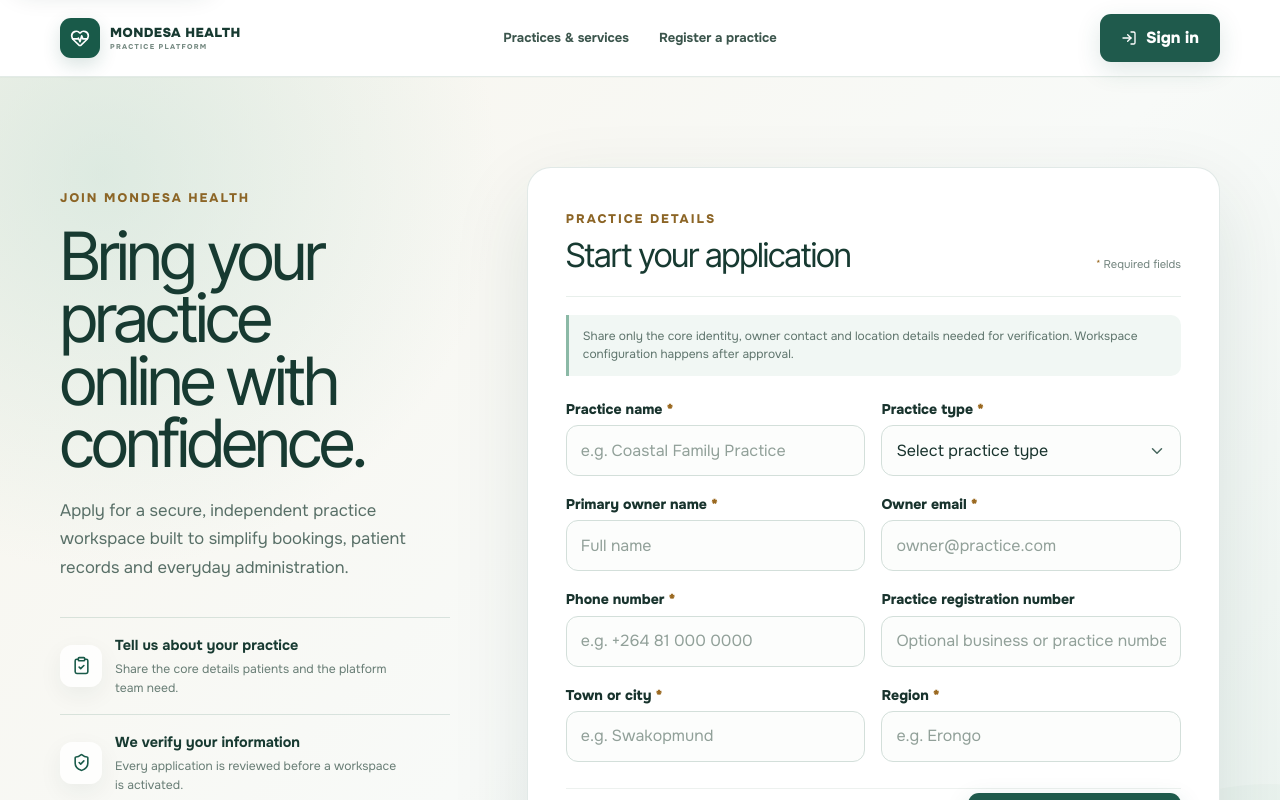
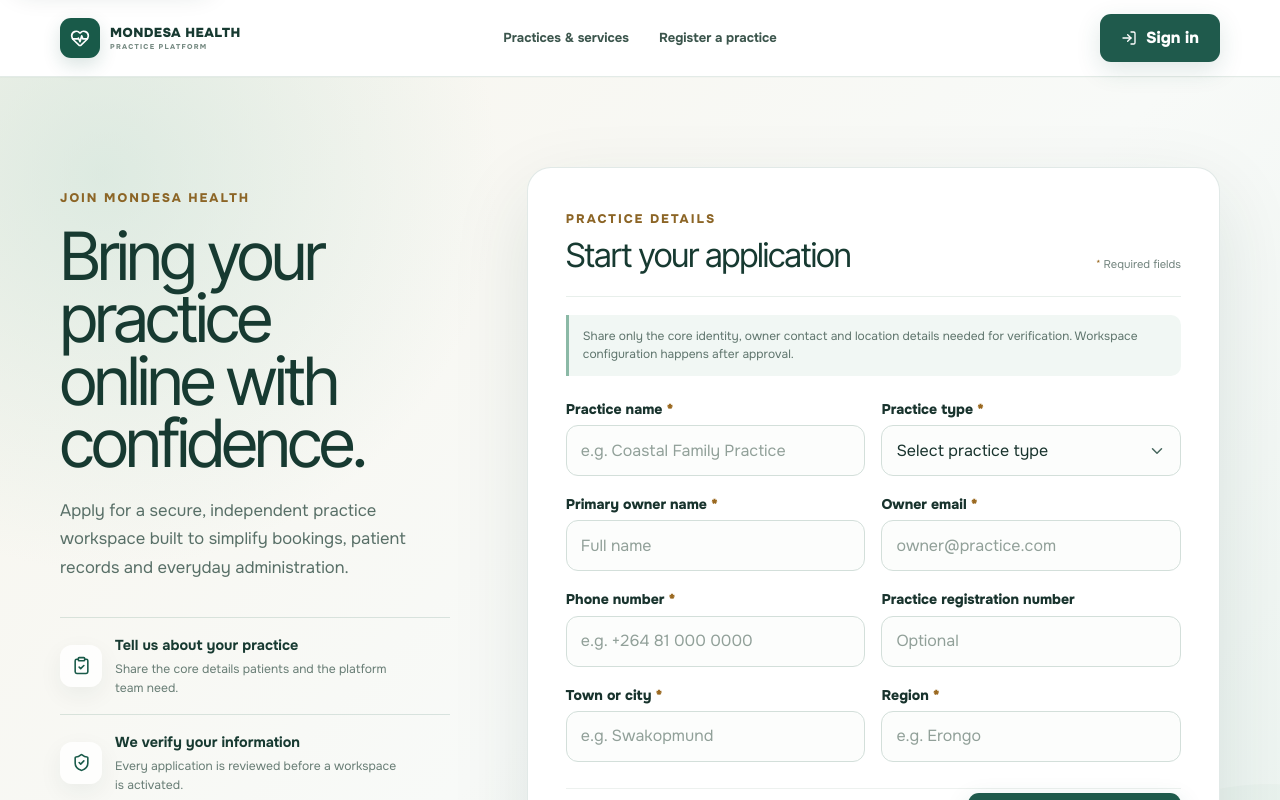
Before and after one commit to dikuwa/mondesahealth, a Next.js app: page /apply in a window 1280 px wide. Shown: the top 800 px of the page. Built offline with nearby package versions, Linux system fonts and the light colour scheme.

Commit message:
shorten registration number hint

```diff
--- a/src/components/practice-registration-fields.tsx
+++ b/src/components/practice-registration-fields.tsx
@@ -73,7 +73,7 @@ export function PracticeRegistrationFields({
     </label>
     <label className="field">
       <Label>Practice registration number</Label>
-      <input className="input" name={names.registrationNumber} placeholder="Optional business or practice number" />
+      <input className="input" name={names.registrationNumber} placeholder="Optional" />
     </label>
     <label className="field">
       <Label required>Town or city</Label>
```
